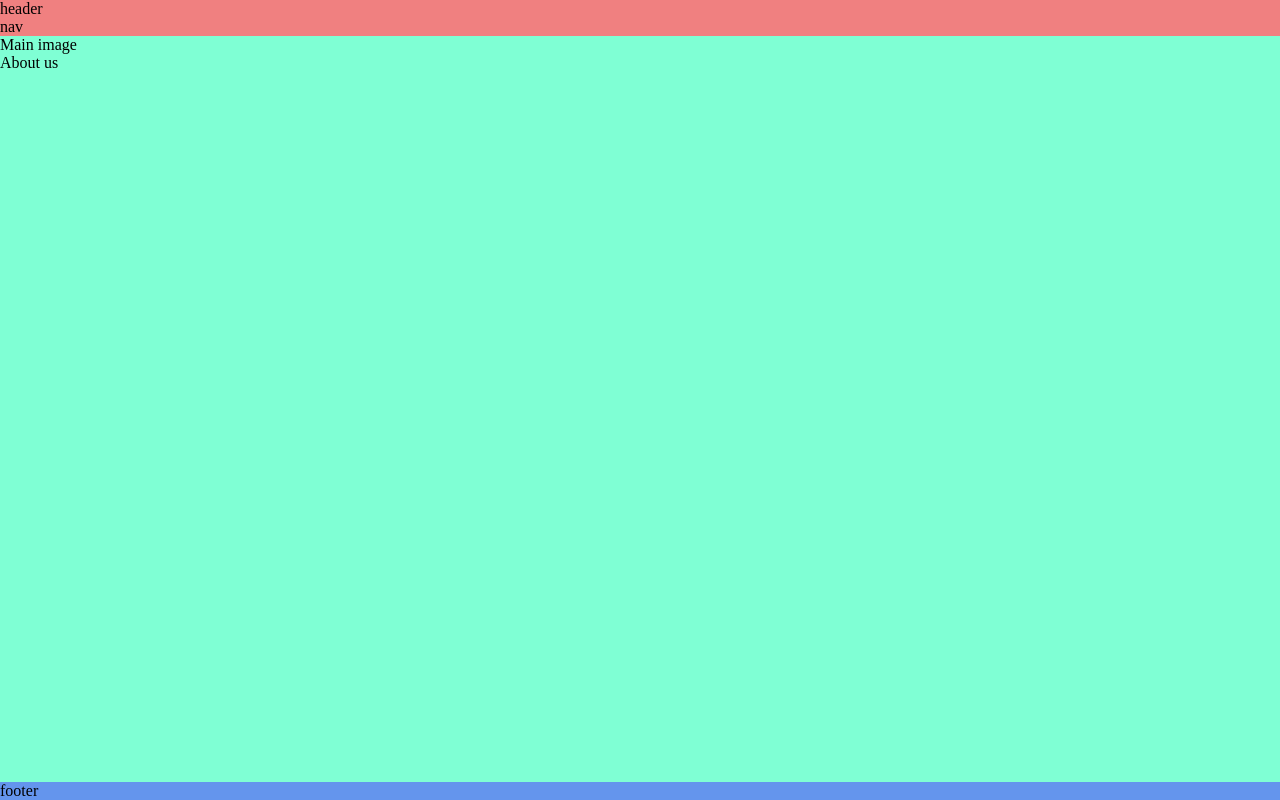
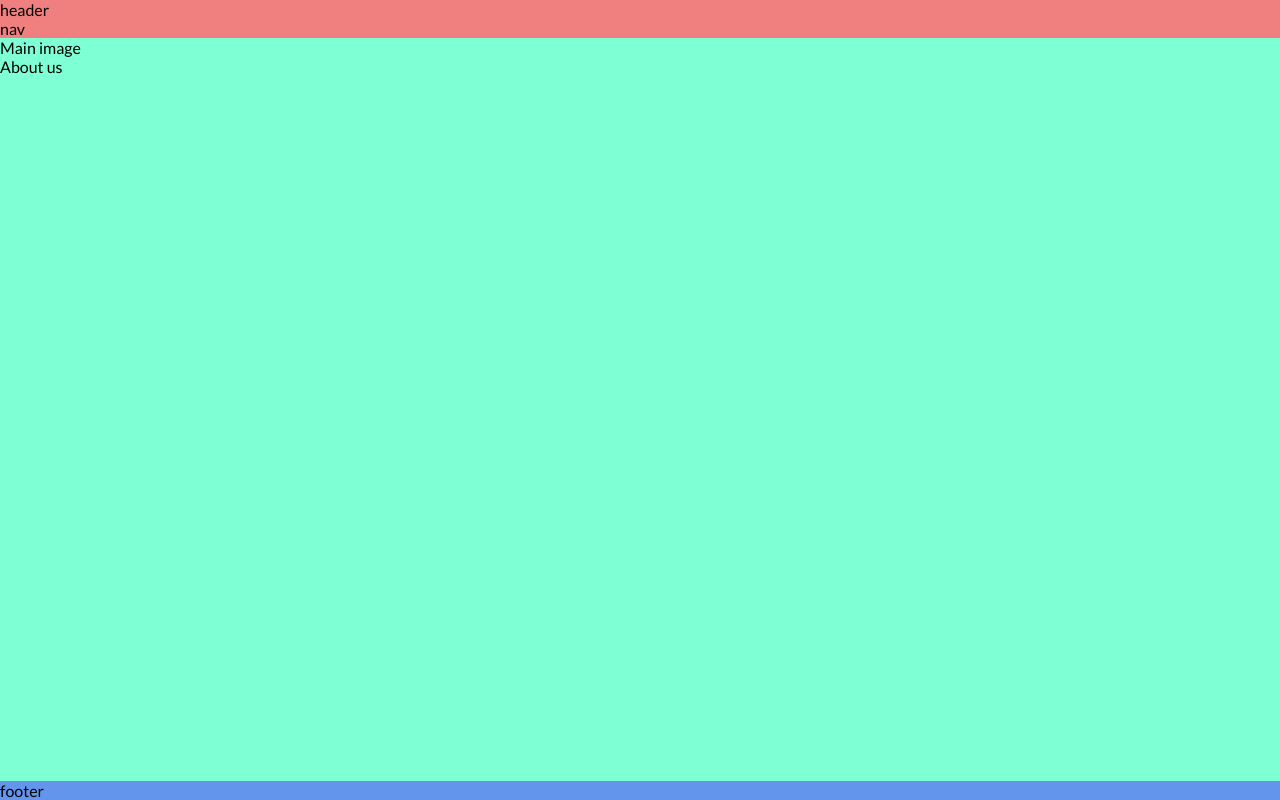
Before and after one commit to Katia-D15/art-classes, a plain HTML site: page index.html in a window 1280 px wide. Drawn offline with Linux system fonts and the light colour scheme.

Commit message:
Add 'Lato' font-family to body styles

```diff
--- a/assets/css/style.css
+++ b/assets/css/style.css
@@ -1,3 +1,7 @@
+/*Google fonts import*/
+@import url('https://fonts.googleapis.com/css2?family=Lato:ital,wght@0,100;0,300;0,400;0,700;0,900;1,100;1,300;1,400;1,700;1,900&family=Roboto:ital,wght@0,100;0,300;0,400;0,500;0,700;0,900;1,100;1,300;1,400;1,500;1,700;1,900&display=swap');
+
+
 /*Asterisk - universal selector to override default styles added by the browser*/
 *{
     padding:0;
@@ -13,6 +17,7 @@ body{
     flex-direction: column;
     /*Generic project styles*/
     color:#000000;
+    font-family: 'Lato', sans-serif;
 }
 
 
@@ -25,6 +30,7 @@ header{
 /*Main*/
 main{
     background-color: aquamarine;
+    /*The main element takes up any extra space to push the footer down*/
     flex: 1 0 auto;
 }
 
```
